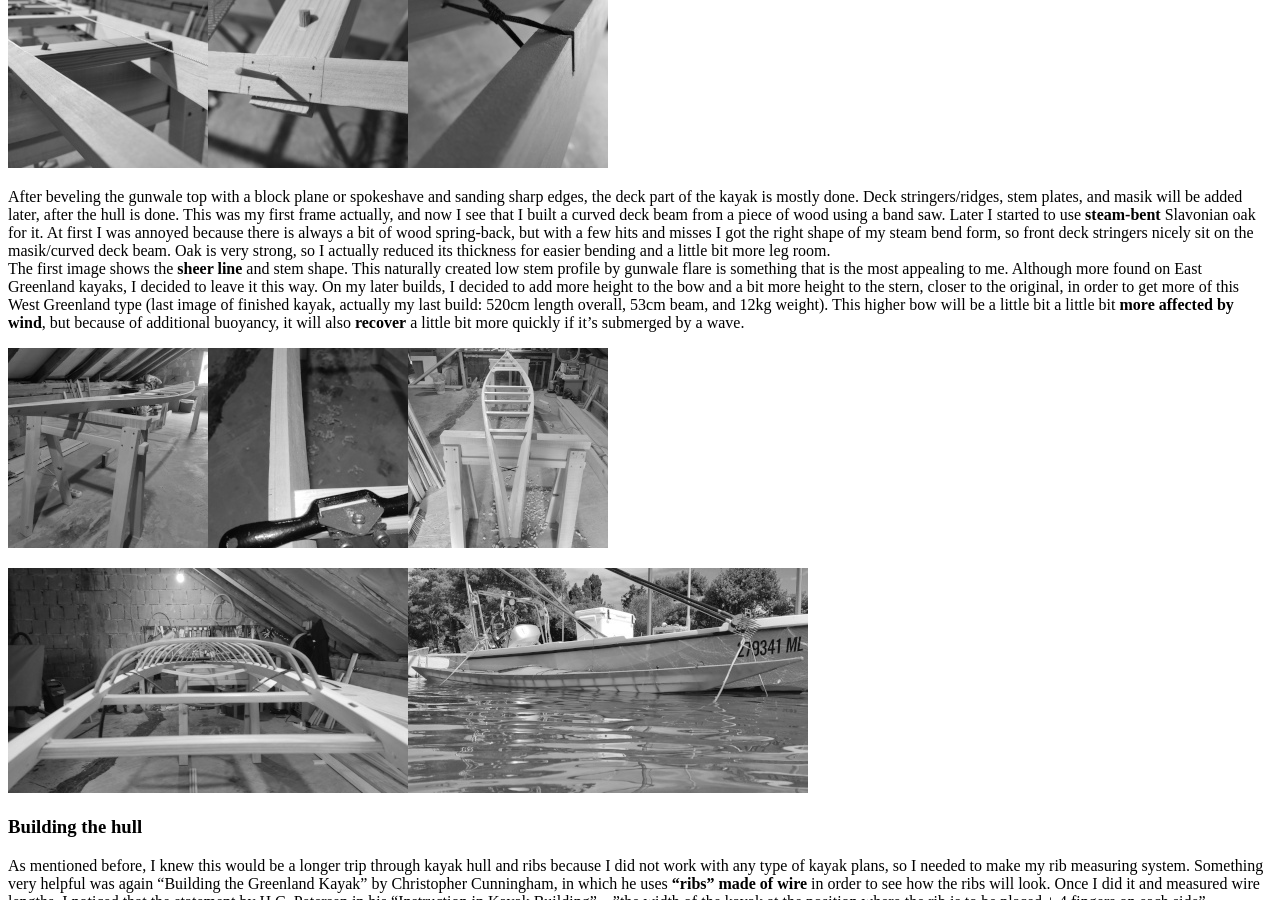
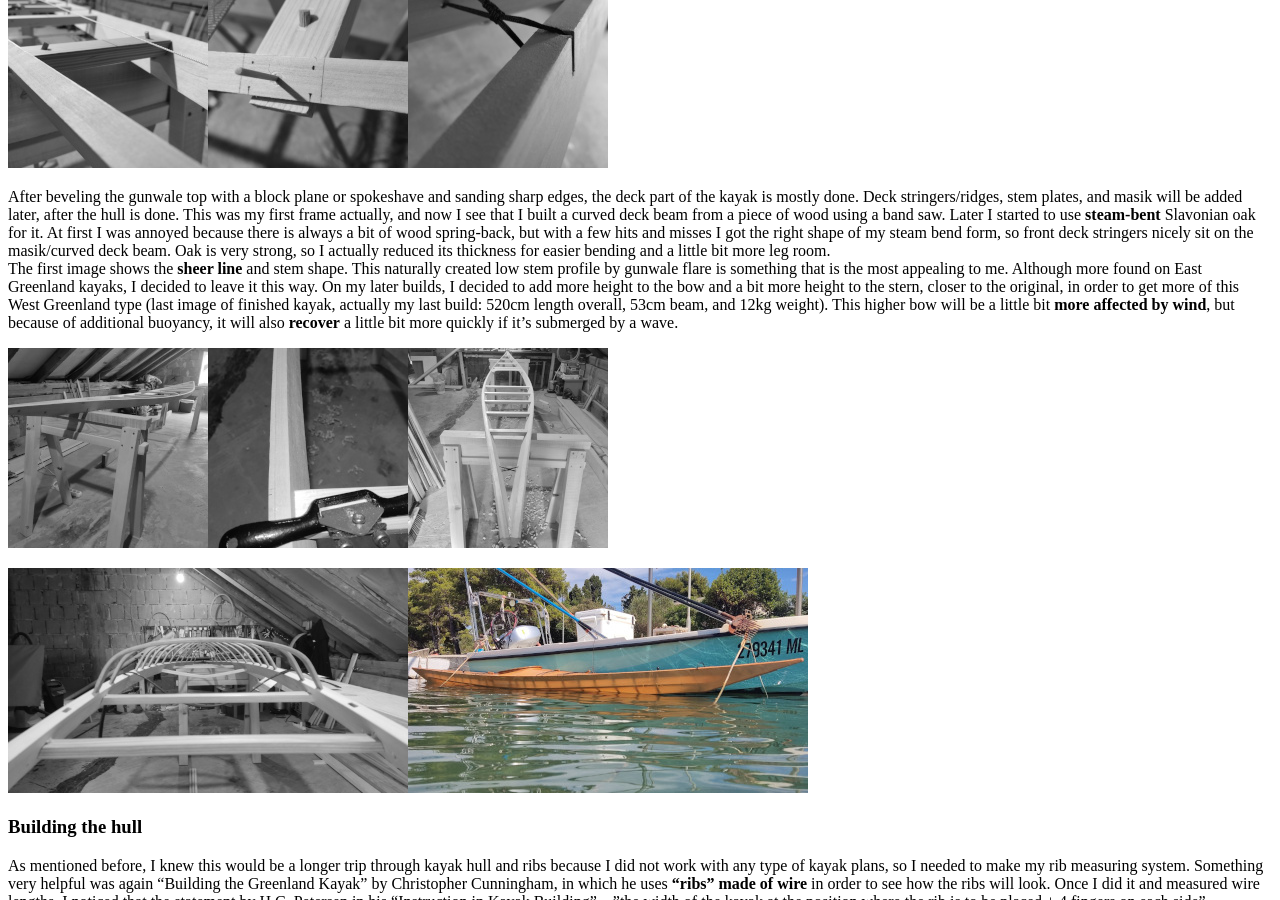
Before and after one commit to marjanbonus/marjanbonus.github.io, a Jekyll site: the page built from _posts/2024-04-28-search-for-west-greenland-kayak.markdown, in a window 1280 px wide and 900 px high, scrolled down 2151 px. Built offline with Jekyll 4.4.1, drawn with Linux system fonts in a browser that asks for light colours.

Commit message:
Update greenland kayak post

```diff
--- a/_posts/2024-04-28-search-for-west-greenland-kayak.markdown
+++ b/_posts/2024-04-28-search-for-west-greenland-kayak.markdown
@@ -57,7 +57,7 @@ Additionally, <strong>gunwale ends</strong> need to be locked too, so it's done
 {: .post-gallery .three}
 
 After beveling the gunwale top with a block plane or spokeshave and sanding sharp edges, the deck part of the kayak is mostly done. Deck stringers/ridges, stem plates, and masik will be added later, after the hull is done. This was my first frame actually, and now I see that I built a curved deck beam from a piece of wood using a band saw. Later I started to use <strong>steam-bent</strong> Slavonian oak for it. At first I was annoyed because there is always a bit of wood spring-back, but with a few hits and misses I got the right shape of my steam bend form, so front deck stringers nicely sit on the masik/curved deck beam. Oak is very strong, so I actually reduced its thickness for easier bending and a little bit more leg room.
-The first image shows the <strong>sheer line</strong> and stem shape. This naturally created low stem profile by gunwale flare is something that is the most appealing to me. Although more found on East Greenland kayaks, I decided to leave it this way. On my later builds, I decided to add more height to the bow and a bit more height to the stern, closer to the original, in order to get more of this West Greenland type (last image of finished kayak, actually my last build: 520cm length overall, 53cm beam, and 12kg weight). This higher bow will be a little bit a little bit <strong>more affected by wind</strong>, but because of additional buoyancy, it will also <strong>recover</strong> a little bit more quickly if it's submerged by a wave.
+The first image shows the <strong>sheer line</strong> and stem shape. This naturally created low stem profile by gunwale flare is something that is the most appealing to me. Although more found on East Greenland kayaks, I decided to leave it this way. On my later builds, I decided to add more height to the bow and a bit more height to the stern, closer to the original, in order to get more of this West Greenland type (last image of finished kayak, actually my last build: 520cm length overall, 53cm beam, and 12kg weight). This higher bow will be a little bit <strong>more affected by wind</strong>, but because of additional buoyancy, it will also <strong>recover</strong> a little bit more quickly if it's submerged by a wave.
 
 [![framework](/assets/images/posts/greenland-kayak/deck/11_framework_s.jpg)](/assets/images/posts/greenland-kayak/deck/11_framework.jpg){:data-fslightbox="gallery5"}[![beveling_gunwale_top](/assets/images/posts/greenland-kayak/deck/13_beveling_gunwale_top_s.jpg)](/assets/images/posts/greenland-kayak/deck/13_beveling_gunwale_top.jpg){:data-fslightbox="gallery5"}[![framework](/assets/images/posts/greenland-kayak/deck/12_framework_s.jpg)](/assets/images/posts/greenland-kayak/deck/12_framework.jpg){:data-fslightbox="gallery5"}
 {: .post-gallery .three}
```
Also changed, not shown: assets/images/posts/greenland-kayak/deck/15_higher_bow.jpg, assets/images/posts/greenland-kayak/deck/15_higher_bow_s.jpg.
